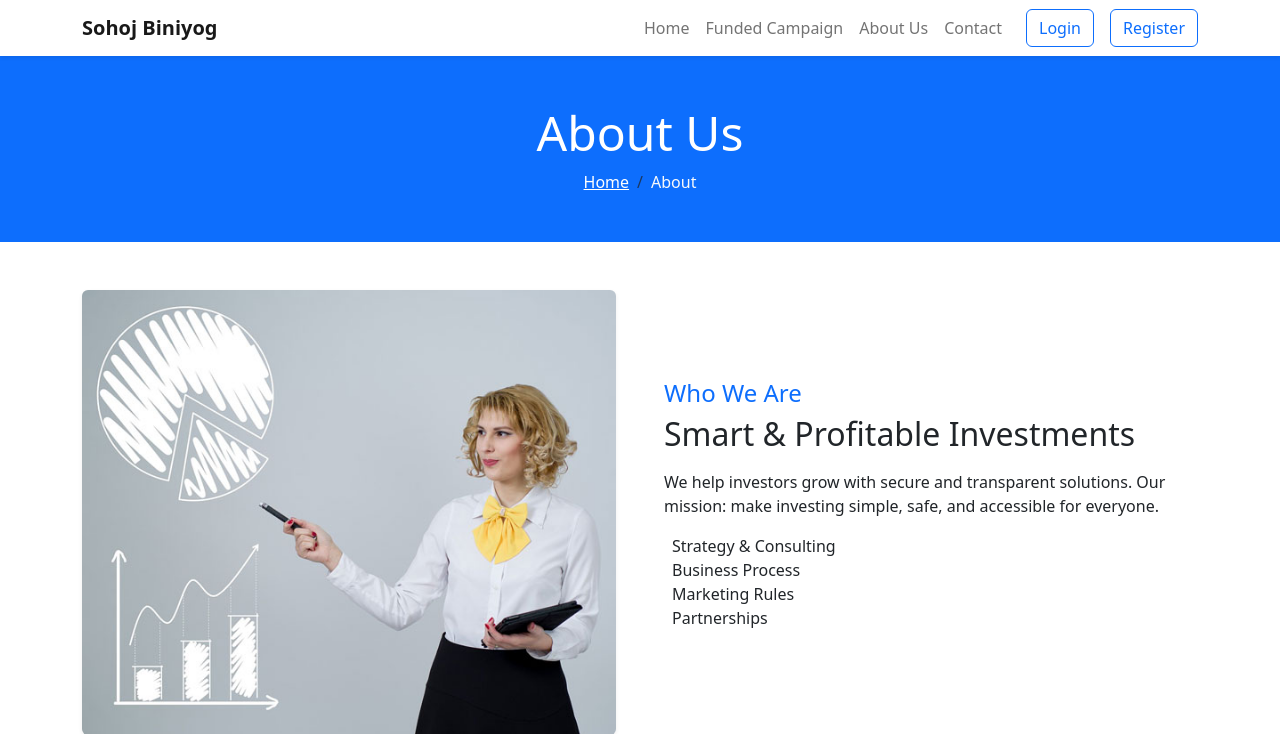
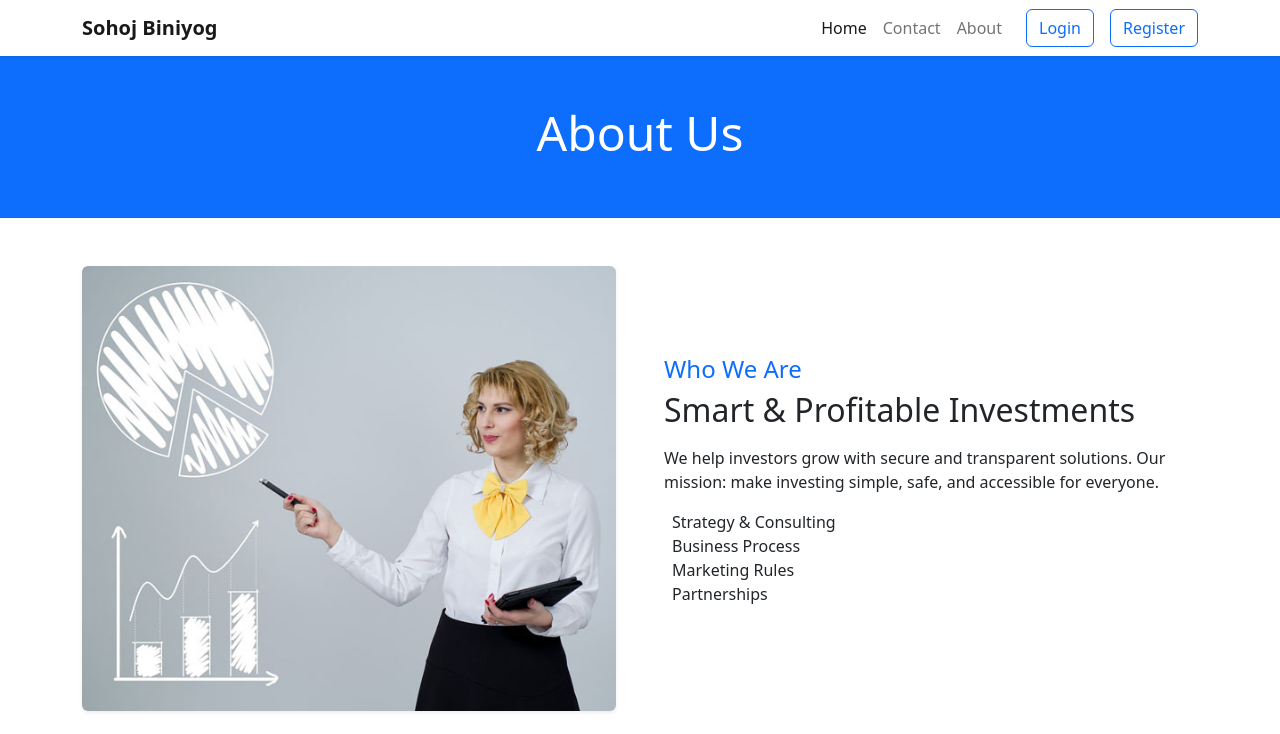
Before and after one commit to Tahsin22201243/SohojWeb, a Django app: page /about/ in a window 1280 px wide. Shown: the top 734 px of the page. Run offline with Django 5.2, Linux system fonts and the light colour scheme.

Commit message:
Navbar Uapdated

```diff
--- a/templates/invest/about.html
+++ b/templates/invest/about.html
@@ -6,12 +6,7 @@
 <!-- Header -->
 <div class="container-fluid bg-primary text-white text-center py-5">
     <h2 class="display-5">About Us</h2>
-    <nav aria-label="breadcrumb">
-        <ol class="breadcrumb justify-content-center mb-0">
-            <li class="breadcrumb-item"><a href="{% url 'home' %}" class="text-white">Home</a></li>
-            <li class="breadcrumb-item active text-light">About</li>
-        </ol>
-    </nav>
+
 </div>
 
 <!-- About Section -->
--- a/templates/navbar.html
+++ b/templates/navbar.html
@@ -3,6 +3,7 @@
 <head>
   <meta charset="utf-8">
   <meta name="viewport" content="width=device-width, initial-scale=1">
+   {% load static %}
   <title>Navbar — Sohoj Biniyog</title>
   <!-- Bootstrap 5 -->
   <link href="https://cdn.jsdelivr.net/npm/bootstrap@5.3.2/dist/css/bootstrap.min.css" rel="stylesheet">
@@ -12,16 +13,15 @@
 <!-- Navbar -->
 <nav class="navbar navbar-expand-lg navbar-light bg-white shadow-sm">
   <div class="container">
-    <a class="navbar-brand fw-bold" href="index.html">Sohoj Biniyog</a>
+    <a class="navbar-brand fw-bold" href="home.html">Sohoj Biniyog</a>
     <button class="navbar-toggler" type="button" data-bs-toggle="collapse" data-bs-target="#navMenu">
       <span class="navbar-toggler-icon"></span>
     </button>
     <div class="collapse navbar-collapse" id="navMenu">
       <ul class="navbar-nav ms-auto align-items-lg-center">
-        <li class="nav-item"><a class="nav-link" href="index.html#features">Home</a></li>
-        <li class="nav-item"><a class="nav-link" href="index.html#plans">Funded Campaign</a></li>
-        <li class="nav-item"><a class="nav-link" href="index.html#how">About Us</a></li>
-        <li class="nav-item"><a class="nav-link" href="contact.html">Contact</a></li>
+        <a href="{% url 'home' %}" class="nav-item nav-link active">Home</a>
+        <a href="{% url 'contact' %}" class="nav-item nav-link">Contact</a>
+        <a href="{% url 'about' %}" class="nav-item nav-link">About</a>
         <li class="nav-item ms-3">
           <button class="btn btn-outline-primary" data-bs-toggle="modal" data-bs-target="#signupModal">
             Login
```
